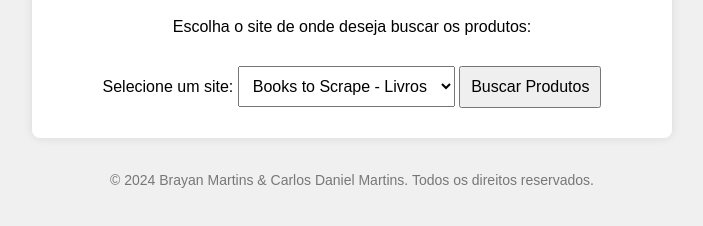
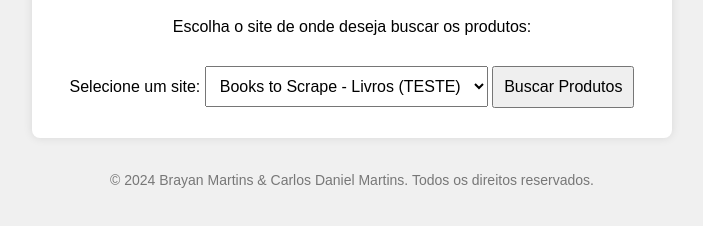
Before and after one commit to BragaNux/trabalho_crawler, a plain HTML site: page templates/index.html in a window 1280 px wide. Shown: the part 340-566 px from the top of the page, without its empty margins (288-991 px from the left). Drawn offline with Linux system fonts and the light colour scheme.

Commit message:
Update index.html

```diff
--- a/templates/index.html
+++ b/templates/index.html
@@ -50,8 +50,8 @@
         <form action="/scrape" method="post">
             <label for="site">Selecione um site:</label>
             <select id="site" name="site">
-                <option value="http://books.toscrape.com/">Books to Scrape - Livros</option>
-                <option value="https://webscraper.io/test-sites/e-commerce/static/computers/tablets">Web Scraper - Tablets</option>
+                <option value="http://books.toscrape.com/">Books to Scrape - Livros (TESTE)</option>
+                <option value="https://bn.craigslist.org/search/ata#search=1~gallery~0~0">Craigslist - Antiguidades</option>
             </select>
             <button type="submit">Buscar Produtos</button>
         </form>
```
